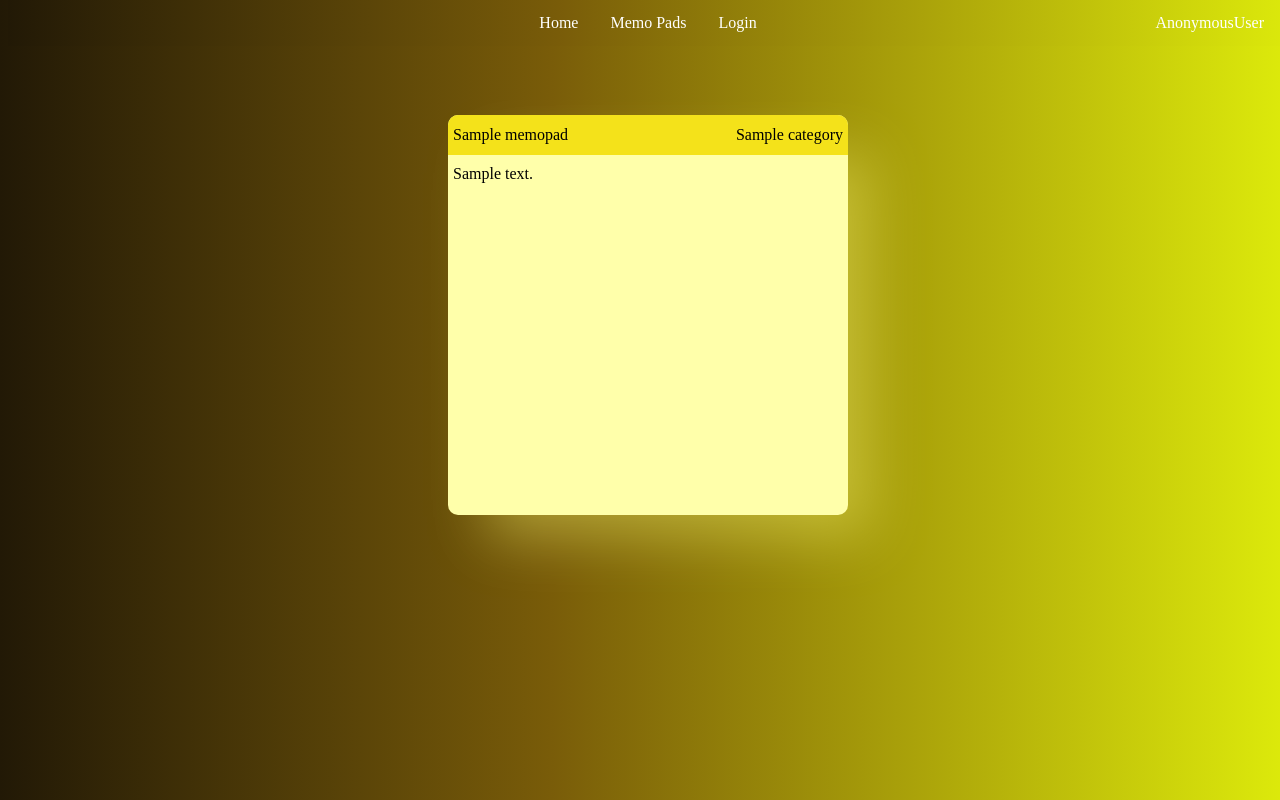
After one commit to LaskiKa/Memo-Pads, a Django app: template memo_pads_project/templates/shuffle.html in a window 1280 px wide. The commit adds this page. Run offline with Django 5.2, Linux system fonts and the light colour scheme; the template is opened without the code that fills it: most values are stand-ins (such as "Sample title", 1, 10 or a date in 2020).

Commit message:
new function: shuffle memo pads

```diff
--- a/memo_pads_project/memo_pads_app/static/style.css
+++ b/memo_pads_project/memo_pads_app/static/style.css
@@ -9,6 +9,27 @@ body {
     background: linear-gradient(90deg, rgba(2,0,36,1) 0%, rgba(34,25,6,1) 0%, rgba(121,92,9,1) 43%, rgba(220,233,11,1) 100%, rgba(0,212,255,1) 100%);
 }
 
+.swiper,
+.swiper-wrapper,
+.swiper-slide {
+    width: 600px;
+    height: 500px;
+}
+
+.swiper {
+    margin-top: 50px;
+}
+
+.swiper-slide {
+    display: flex;
+    justify-content: center;
+}
+
+.swiper-button-prev {
+}
+
+
+.memopadbox-shuffle,
 .memopadbox{
     display: flex;
     flex-direction: column;
--- /dev/null
+++ b/memo_pads_project/memo_pads_app/static/swiper.js
@@ -0,0 +1,21 @@
+const swiper = new Swiper('.swiper', {
+    // Optional parameters
+    direction: 'vertical',
+    loop: true,
+
+    // If we need pagination
+    pagination: {
+      el: '.swiper-pagination',
+    },
+
+    // Navigation arrows
+    navigation: {
+      nextEl: '.swiper-button-next',
+      prevEl: '.swiper-button-prev',
+    },
+
+    // And if we need scrollbar
+    scrollbar: {
+      el: '.swiper-scrollbar',
+    },
+  });
--- a/memo_pads_project/memo_pads_project/urls.py
+++ b/memo_pads_project/memo_pads_project/urls.py
@@ -16,7 +16,7 @@ Including another URLconf
 """
 from django.contrib import admin
 from django.urls import path, include
-from memo_pads_app.views import MainSite, MemoPadsView, LoginView, LogoutView
+from memo_pads_app.views import MainSite, MemoPadsView, LoginView, LogoutView, ShuffleView
 
 urlpatterns = [
     path('admin/', admin.site.urls),
@@ -24,4 +24,5 @@ urlpatterns = [
     path('logout/', LogoutView.as_view(), name='logout'),
     path('main/', MainSite.as_view(), name='main'),
     path('memopads/', MemoPadsView.as_view(), name='memopads'),
+    path('shuffle/', ShuffleView.as_view(), name='shuffle'),
 ]
--- a/memo_pads_project/templates/base.html
+++ b/memo_pads_project/templates/base.html
@@ -4,6 +4,10 @@
 <html lang="en">
 <head>
     <meta charset="UTF-8">
+    <link
+        rel="stylesheet"
+        href="https://cdn.jsdelivr.net/npm/swiper@11/swiper-bundle.min.css"
+/>
     <link rel="stylesheet" href='{% static "style.css"  %}'>
     <title>Memo pads</title>
 </head>
@@ -12,6 +16,7 @@
     <a href="{% url 'main' %}">Home</a>
     <a href="{% url 'memopads' %}">Memo Pads</a>
     {% if user.is_authenticated %}
+    <a href="{% url 'shuffle' %}">Shuffle</a>
     <a href="{% url 'logout' %}">Logout</a>
     {% else %}
     <a href="{% url 'login' %}">Login</a>
--- /dev/null
+++ b/memo_pads_project/templates/shuffle.html
@@ -0,0 +1,62 @@
+{% extends "base.html" %}
+{% load static %}
+
+{% block body %}
+
+<!--<div class="swiper-container">-->
+<!--    <div class="swiper-wrapper">-->
+<!--        {% for memopad in memopads %}-->
+<!--        <div class="swiper-slide">-->
+<!--            <div class="memopadbox-shuffle">-->
+<!--                <div class="memopadbox-descbox">-->
+<!--                    <div class="memopadbox-descbox-title">{{memopad.title}}</div>-->
+<!--                    <div class="memopadbox-descbox-category">{{memopad.category.category}}</div>-->
+<!--                </div>-->
+<!--                <div class="memopadbox-details">-->
+<!--                    <div class="memopadbox-details-notes">{{memopad.note|safe}}</div>-->
+<!--                </div>-->
+<!--            </div>-->
+<!--        </div>-->
+<!--        {% endfor %}-->
+<!--    </div>-->
+<!--    &lt;!&ndash; Strzałki nawigacyjne Swiper.js &ndash;&gt;-->
+<!--    <div class="swiper-button-next"> ds</div>-->
+<!--    <div class="swiper-button-prev"> sdd</div>-->
+<!--</div>-->
+
+
+<!-- Slider main container -->
+<div class="swiper">
+    <!-- Additional required wrapper -->
+    <div class="swiper-wrapper">
+        <!-- Slides -->
+
+        {% for memopad in memopads %}
+        <div class="swiper-slide">
+
+            <div class="memopadbox">
+                <div class="memopadbox-descbox">
+                    <div class="memopadbox-descbox-title">{{memopad.title}}</div>
+                    <div class="memopadbox-descbox-category">{{memopad.category.category}}</div>
+                </div>
+
+                <div class="memopadbox-details">
+                    <div class="memopadbox-details-notes">{{memopad.note|safe}}</div>
+                </div>
+            </div>
+        </div>
+        {% endfor %}
+    </div>
+    <!-- If we need pagination -->
+    <!--    <div class="swiper-pagination"></div>-->
+
+    <!-- If we need navigation buttons -->
+    <div class="swiper-button-prev"></div>
+    <div class="swiper-button-next"></div>
+
+    <!-- If we need scrollbar -->
+        <div class="swiper-scrollbar"></div>
+</div>
+<script src="https://cdn.jsdelivr.net/npm/swiper@11/swiper-bundle.min.js"></script>
+<script src="{% static 'swiper.js' %}"></script>
+{% endblock %}
```
Also changed, not shown: memo_pads_project/memo_pads_app/views.py (+9 -0 lines).
